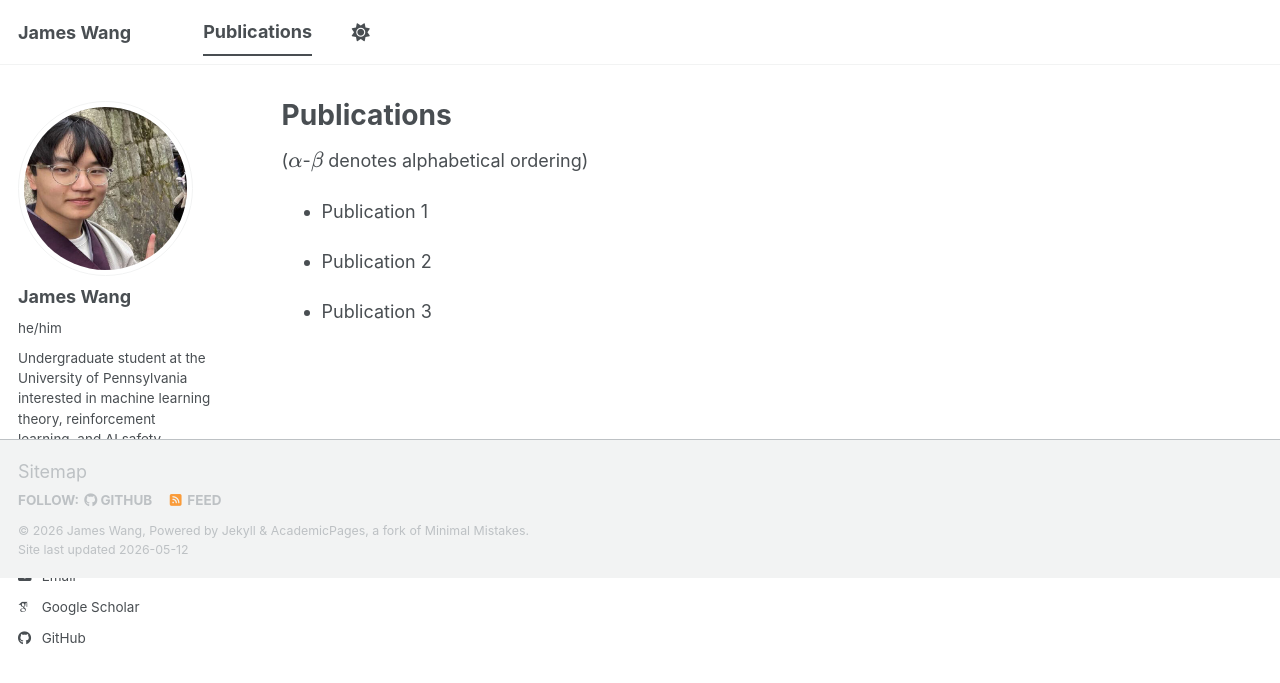
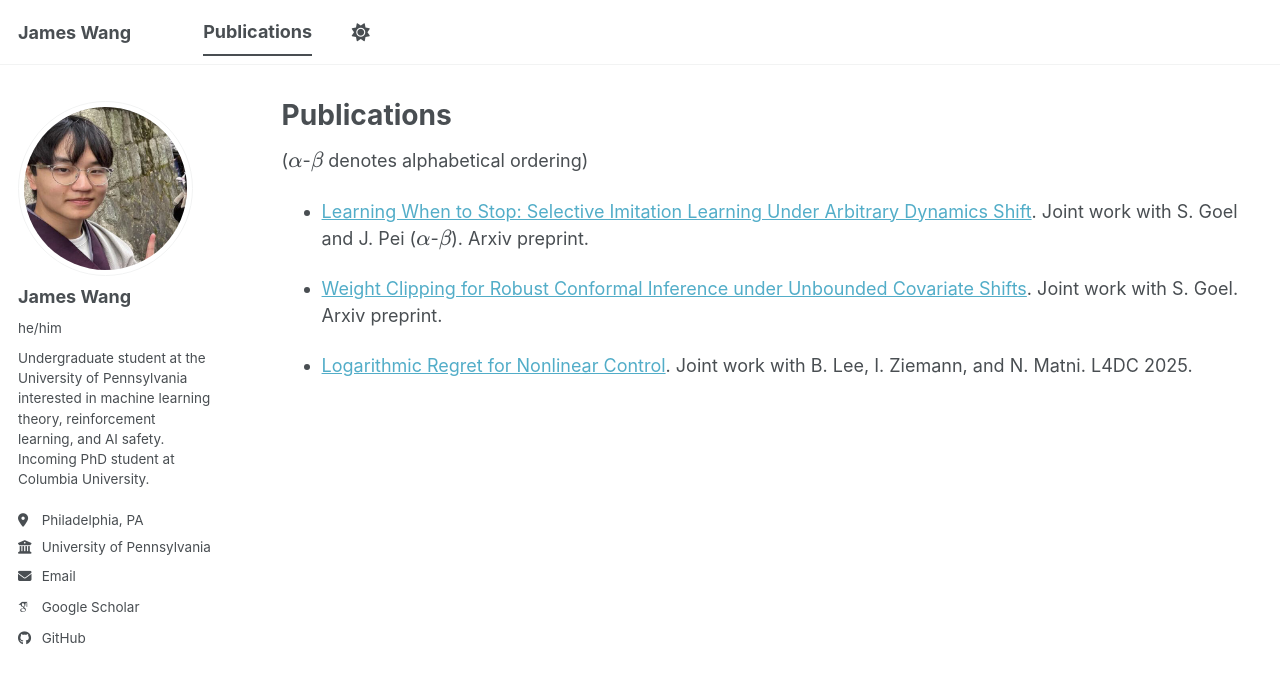
Before and after one commit to jwang541/jwang541.github.io, a Jekyll site: the page built from _pages/publications.md, in a window 1280 px wide and 900 px high. Shown: the top 683 px of the window. Built offline with Jekyll 4.4.1, drawn with Linux system fonts in a browser that asks for light colours; some web fonts are replaced; a script bundle is joined from its source files by our own code; library files that are not in the unit come from our copies.

Commit message:
update publications

```diff
--- a/_pages/publications.md
+++ b/_pages/publications.md
@@ -7,8 +7,8 @@ author_profile: true
 
 (\\(\alpha\\)-\\(\beta\\) denotes alphabetical ordering)
 
-- Publication 1
+- [Learning When to Stop: Selective Imitation Learning Under Arbitrary Dynamics Shift](https://arxiv.org/abs/2605.09183). Joint work with S. Goel and J. Pei (\\(\alpha\\)-\\(\beta\\)). Arxiv preprint.
 
-- Publication 2
+- [Weight Clipping for Robust Conformal Inference under Unbounded Covariate Shifts](https://arxiv.org/abs/2605.02072). Joint work with S. Goel. Arxiv preprint.
 
-- Publication 3
+- [Logarithmic Regret for Nonlinear Control](https://arxiv.org/abs/2501.10261). Joint work with B. Lee, I. Ziemann, and N. Matni. L4DC 2025.
--- a/assets/css/main.scss
+++ b/assets/css/main.scss
@@ -41,3 +41,8 @@
     "vendor/font-awesome/solid",
     "vendor/font-awesome/brands"
 ;
+
+/* Force the main content area to be tall enough to prevent footer overlap */
+#main {
+  min-height: 100vh;
+}
```
